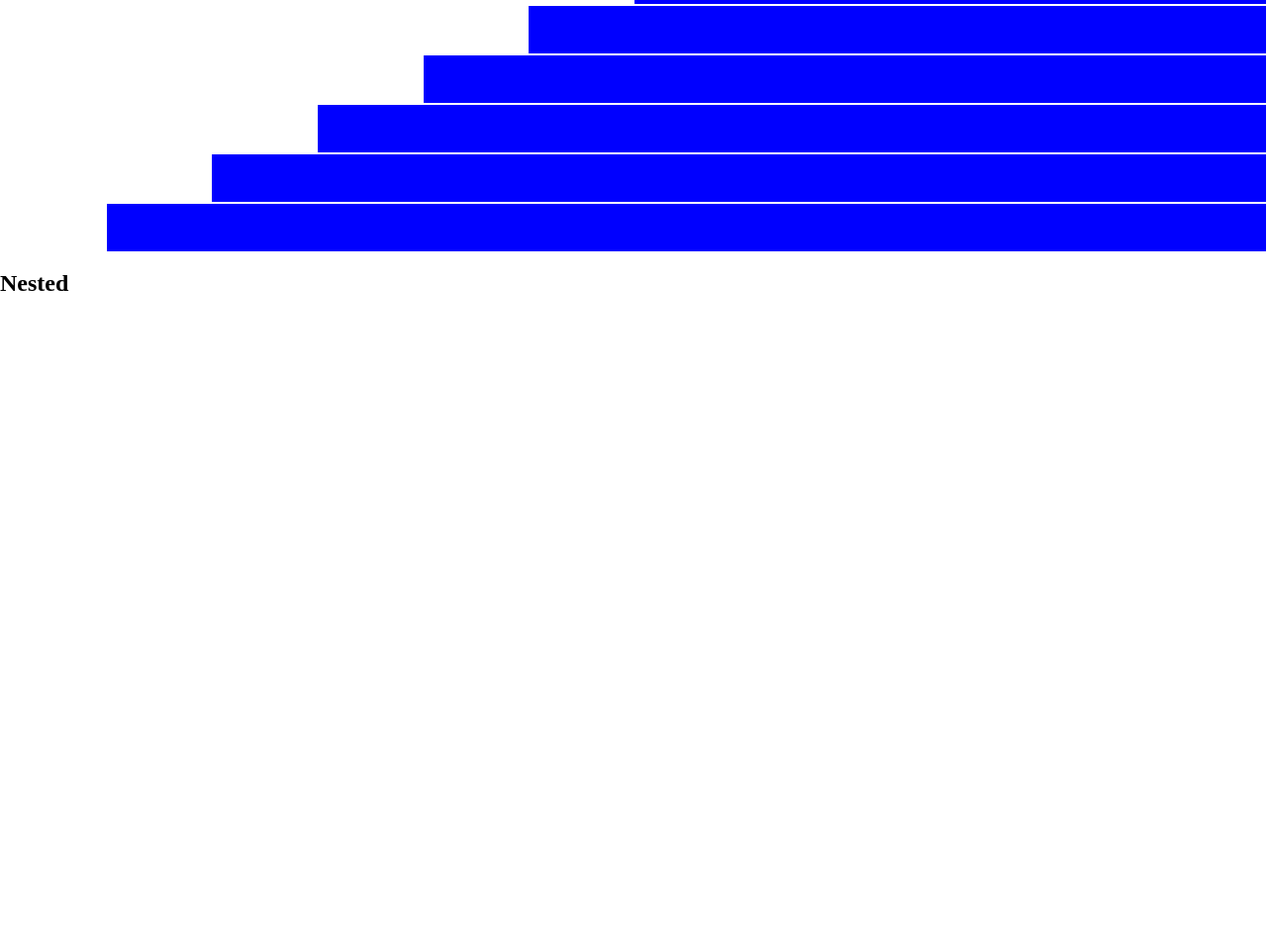
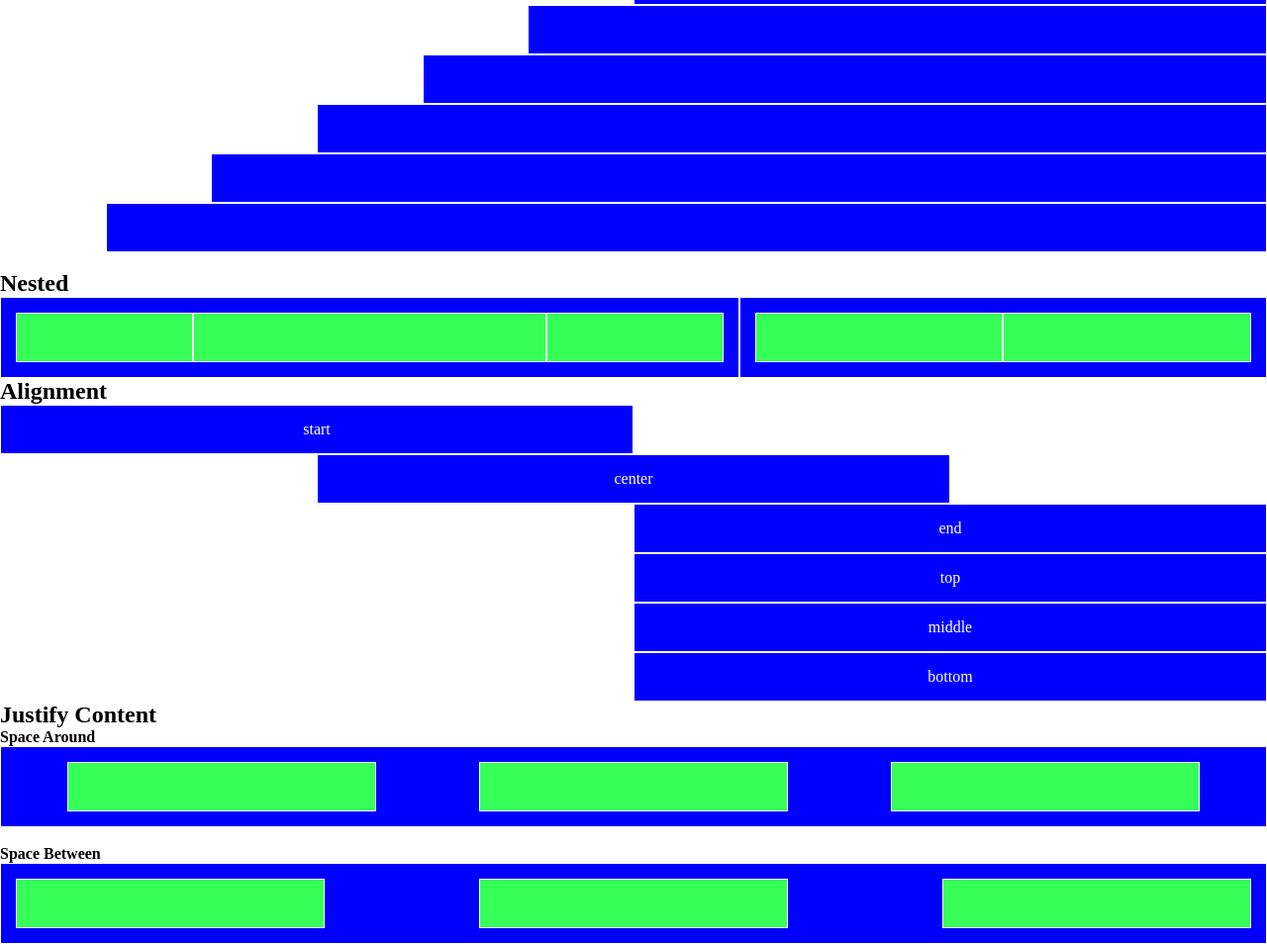
Before and after one commit to dariodeveloper92/html-css-12bool, a plain HTML site: page index.html in a window 1280 px wide. Shown: the part 1085-2039 px from the top of the page at 99% size. Before the commit the page ends 1385 px from the top, so only its background shows below. Drawn offline with Linux system fonts and the light colour scheme.

Commit message:
Caricato Bonus

```diff
--- a/12BoolFlex.css
+++ b/12BoolFlex.css
@@ -21,12 +21,6 @@
     flex-wrap: wrap;
 }
 
-.row-right {
-    display: flex;
-    flex-direction: row;
-    flex-wrap: wrap;
-}
-
 .box,
 .box-nested {
     min-height: 50px;
@@ -38,7 +32,7 @@
 }
 
 .box-nested {
-    background: yellowgreen;
+    background: rgb(54, 255, 87);
 }
 
 [class*="col-"] {
@@ -80,3 +74,14 @@
 .col-xs-offset-10 {margin-left: calc((100% / 12) *10); max-width: calc((100% 12) * 10);}
 .col-xs-offset-11 {margin-left: calc((100% / 12) *11); max-width: calc((100% 12) * 11);}
 .col-xs-offset-12 {margin-left: calc((100% / 12) *12); max-width: calc((100% 12) * 12);}
+
+/* BONUS */
+.space-around {
+    display: flex;
+    justify-content: space-around;
+}
+
+.space-between {
+    display: flex;
+    justify-content: space-between;
+}
--- a/12BoolFlexResponsive.css
+++ b/12BoolFlexResponsive.css
@@ -1,3 +1,4 @@
+/* Media XS */
 @media screen and  (min-width: 0) and (max-width: 575px) {
     .container {
         width: 540px;
@@ -34,7 +35,7 @@
     .col-xs-offset-12 {margin-left: calc((100% / 12) *12); max-width: calc((100% 12) * 12);}
 }
 
-
+/* Media SM */
 @media (min-width: 576px) and (max-width: 767px) {
     .container {
         width: 540px;
@@ -71,6 +72,7 @@
     .col-sm-offset-12 {margin-left: calc((100% / 12) *12); max-width: calc((100% 12) * 12);}
 }
 
+/* Media MD */
 @media (min-width: 768px) and (max-width: 991px) {
     .container {
         width: 720px;
@@ -107,6 +109,7 @@
     .col-md-offset-12 {margin-left: calc((100% / 12) *12); max-width: calc((100% 12) * 12);}
 }
 
+/* Media LG */
 @media (min-width: 992px) {
     .container {
         width: 960px;
--- a/index.html
+++ b/index.html
@@ -9,6 +9,7 @@
     <title>12BoolFlexResponsive</title>
 </head>
 <body>
+    <!-- Esercizio per Casa -->
     <div class="container-fluid">
         <h2><strong>Esercizio per Casa</strong></h2>
         <div class="row">
@@ -177,67 +178,182 @@
             </div>
         </div>
     </div>
+    <!-- Fine Esercizio per Casa -->
     <br>
+    <!-- Offset -->
     <h2><strong>Offset</strong></h2>
     <div class="container-fluid">
-        <div class="row-right">
+        <div class="row">
             <div class="col-xs-offset-11 col-xs-1 col-sm-offset-11 col-sm-1 col-md-offset-11 col-md-1 col-lg-offset-11 col-lg-1">
                 <div class="box"></div>
             </div>
         </div>
-        <div class="row-right">
+        <div class="row">
             <div class="col-xs-offset-10 col-xs-2 col-sm-offset-10 col-sm-2 col-md-offset-10 col-md-2 col-lg-offset-10 col-lg-2">
                 <div class="box"></div>
             </div>
         </div>
-        <div class="row-right">
+        <div class="row">
             <div class="col-xs-offset-9 col-xs-3 col-sm-offset-9 col-sm-3 col-md-offset-9 col-md-3 col-lg-offset-9 col-lg-3">
                 <div class="box"></div>
             </div>
         </div>
-        <div class="row-right">
+        <div class="row">
             <div class="col-xs-offset-8 col-xs-4 col-sm-offset-8 col-sm-4 col-md-offset-8 col-md-4 col-lg-offset-8 col-lg-4">
                 <div class="box"></div>
             </div>
         </div>
-        <div class="row-right">
+        <div class="row">
             <div class="col-xs-offset-7 col-xs-5 col-sm-offset-7 col-sm-5 col-md-offset-7 col-md-5 col-lg-offset-7 col-lg-5">
                 <div class="box"></div>
             </div>
         </div>
-        <div class="row-right">
+        <div class="row">
             <div class="col-xs-offset-6 col-xs-6 col-sm-offset-6 col-sm-6 col-md-offset-6 col-md-6 col-lg-offset-6 col-lg-6">
                 <div class="box"></div>
             </div>
         </div>
-        <div class="row-right">
+        <div class="row">
             <div class="col-xs-offset-5 col-xs-7 col-sm-offset-5 col-sm-7 col-md-offset-5 col-md-7 col-lg-offset-5 col-lg-7">
                 <div class="box"></div>
             </div>
         </div>
-        <div class="row-right">
+        <div class="row">
             <div class="col-xs-offset-4 col-xs-8 col-sm-offset-4 col-sm-8 col-md-offset-4 col-md-8 col-lg-offset-4 col-lg-8">
                 <div class="box"></div>
             </div>
         </div>
-        <div class="row-right">
+        <div class="row">
             <div class="col-xs-offset-3 col-xs-9 col-sm-offset-3 col-sm-9 col-md-offset-3 col-md-9 col-lg-offset-3 col-lg-9">
                 <div class="box"></div>
             </div>
         </div>
-        <div class="row-right">
+        <div class="row">
             <div class="col-xs-offset-2 col-xs-10 col-sm-offset-2 col-sm-10 col-md-offset-2 col-md-10 col-lg-offset-2 col-lg-10">
                 <div class="box"></div>
             </div>
         </div>
-        <div class="row-right">
+        <div class="row">
             <div class="col-xs-offset-1 col-xs-11 col-sm-offset-1 col-sm-11 col-md-offset-1 col-md-11 col-lg-offset-1 col-lg-11">
                 <div class="box"></div>
             </div>
         </div>
     </div>
+    <!-- Fine Offset -->
+
     <br> <!-- BONUS -->
+    <!-- Nested -->
     <h2><strong>Nested</strong></h2>
     <div class="container-fluid">
+        <div class="row">
+            <div class="col-xs-7 col-sm-7 col-md-7 col-lg-7">
+                <div class="box">
+                    <div class="row">
+                        <div class="col-xs-3 col-sm-3 col-md-3 col-lg-3">
+                            <div class="box-nested"></div>
+                        </div>
+                        <div class="col-xs-6 col-sm-6 col-md-6 col-lg-6">
+                            <div class="box-nested"></div>
+                        </div>
+                        <div class="col-xs-3 col-sm-3 col-md-3 col-lg-3">
+                            <div class="box-nested"></div>
+                        </div>
+                    </div>
+                </div>
+            </div>
+            <div class="col-xs-5 col-sm-5 col-md-5 col-lg-5">
+                <div class="box">
+                    <div class="row">
+                        <div class="col-xs-6 col-sm-6 col-md-6 col-lg-6">
+                            <div class="box-nested"></div>
+                        </div>
+                        <div class="col-xs-6 col-sm-6 col-md-6 col-lg-6">
+                            <div class="box-nested"></div>
+                        </div>
+                    </div>
+                </div>
+            </div>
+        </div>
+    </div>
+    <!-- Fine Nested -->
+    <!--Lignment  -->
+    <h2><strong>Alignment</strong></h2>
+    <div class="container-fluid">
+        <div class="row">
+            <div class="col-xs-6 col-sm-6 col-md-6 col-lg-6">
+                <div class="box">start</div>
+            </div>
+        </div>
+        <div class="row">
+            <div class="col-xs-offset-3 col-xs-6 col-sm-offset-3 col-sm-6 col-md-offset-3 col-md-6 col-lg-offset-3 col-lg-6">
+                <div class="box">center</div>
+            </div>
+        </div>
+        <div class="row">
+            <div class="col-xs-offset-6 col-xs-6 col-sm-offset-6 col-sm-6 col-md-offset-6 col-md-6 col-lg-offset-6 col-lg-6">
+                <div class="box">end</div>
+            </div>
+        </div>
+        <div class="row">
+            <div class="col-xs-offset-6 col-xs-6 col-sm-offset-6 col-sm-6 col-md-offset-6 col-md-6 col-lg-offset-6 col-lg-6">
+                <div class="box">top</div>
+            </div>
+        </div>
+        <div class="row">
+            <div class="col-xs-offset-6 col-xs-6 col-sm-offset-6 col-sm-6 col-md-offset-6 col-md-6 col-lg-offset-6 col-lg-6">
+                <div class="box">middle</div>
+            </div>
+        </div>
+        <div class="row">
+            <div class="col-xs-offset-6 col-xs-6 col-sm-offset-6 col-sm-6 col-md-offset-6 col-md-6 col-lg-offset-6 col-lg-6">
+                <div class="box">bottom</div>
+            </div>
+        </div>
+        <!--Fine Alignment  -->
+        <!-- Justify Content -->
+        <h2><strong>Justify Content</strong></h2>
+        <!-- Space Around -->
+        <h4><strong>Space Around</strong></h4>
+        <div class="container-fluid">
+            <div class="row">
+                <div class="col-xs-12 col-sm-12 col-md-12 col-lg-12">
+                    <div class="box">
+                        <div class="row space-around">
+                            <div class="col-xs-3 col-sm-3 col-md-3 col-lg-3">
+                                <div class="box-nested"></div>
+                            </div>
+                            <div class="col-xs-3 col-sm-3 col-md-3 col-lg-3">
+                                <div class="box-nested"></div>
+                            </div>
+                            <div class="col-xs-3 col-sm-3 col-md-3 col-lg-3">
+                                <div class="box-nested"></div>
+                            </div>
+                        </div>
+                    </div>
+                </div>
+            </div>
+        </div>
+        <!-- Fine Space Around -->
+        <br>
+        <h4><strong>Space Between</strong></h4>
+        <div class="row">
+            <div class="col-xs-12 col-sm-12 col-md-12 col-lg-12">
+                <div class="box">
+                    <div class="row space-between">
+                        <div class="col-xs-3 col-sm-3 col-md-3 col-lg-3">
+                            <div class="box-nested"></div>
+                        </div>
+                        <div class="col-xs-3 col-sm-3 col-md-3 col-lg-3">
+                            <div class="box-nested"></div>
+                        </div>
+                        <div class="col-xs-3 col-sm-3 col-md-3 col-lg-3">
+                            <div class="box-nested"></div>
+                        </div>
+                    </div>
+                </div>
+            </div>
+        </div>
+    </div>
+    <!-- Fine Justify Content -->
 </body>
 </html>
```
